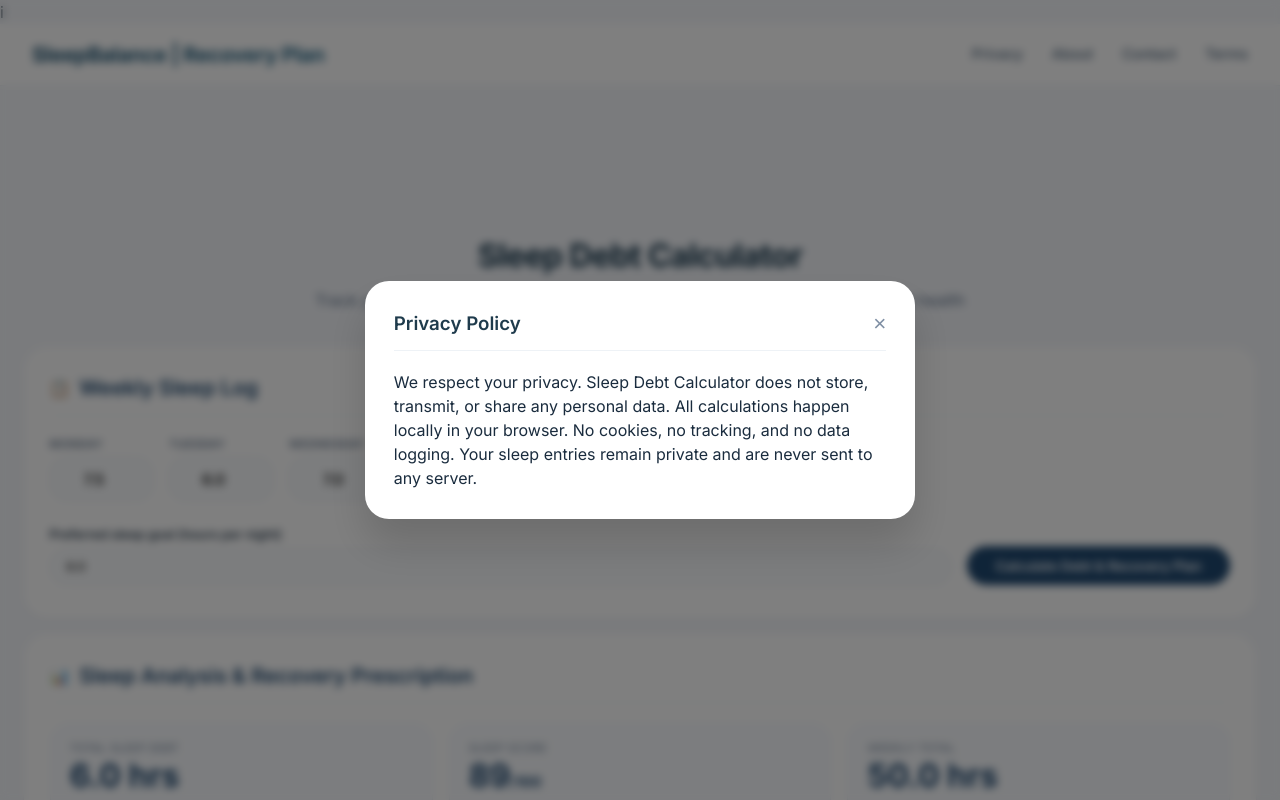
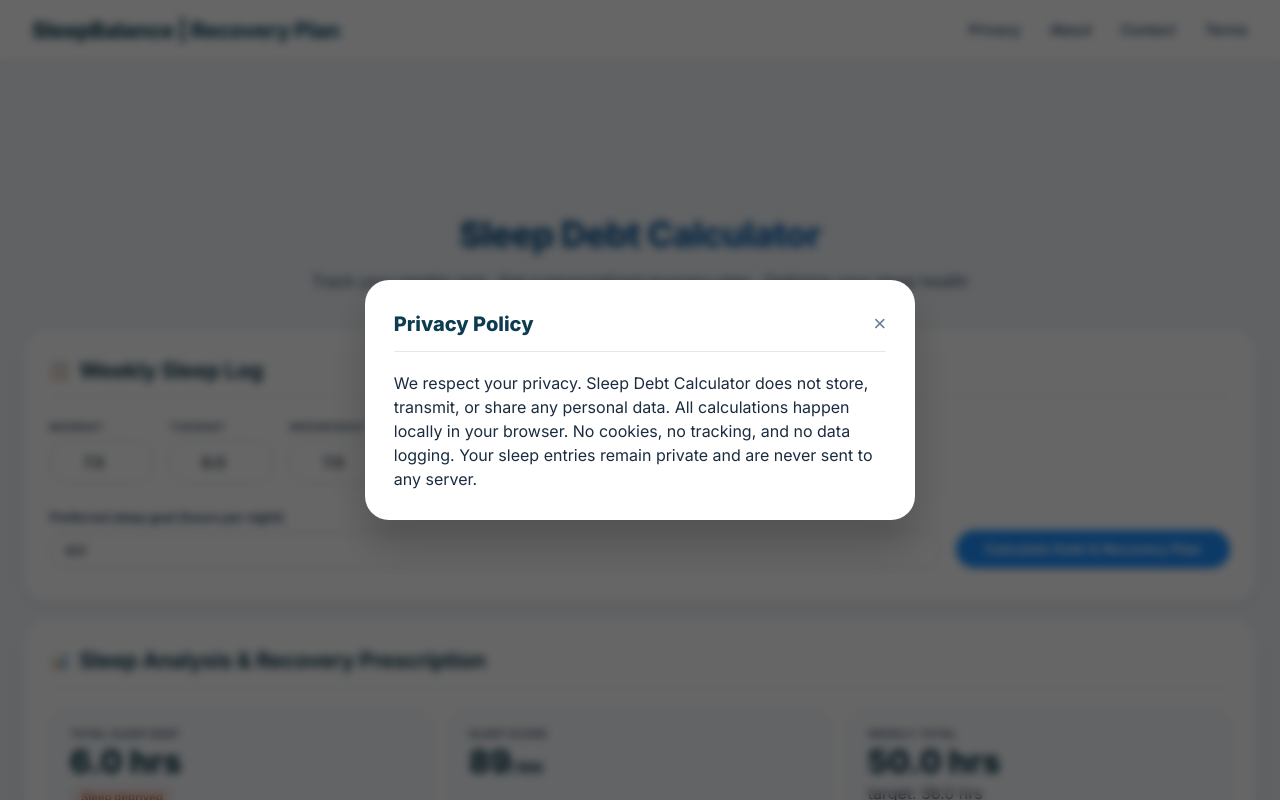
Before and after one commit to trumpone4-lang/sleep, a plain HTML site: page index.html in a window 1280 px wide. Both pictures are taken after a click on the button "Privacy". Shown: the top 800 px of the page. Drawn offline with Linux system fonts and the light colour scheme.

Commit message:
Refactor styles and update font weights in index.html
Updated various styles and font weights in index.html for improved aesthetics and consistency.

```diff
--- a/index.html
+++ b/index.html
@@ -1,4 +1,4 @@
-i<!DOCTYPE html>
+<!DOCTYPE html>
 <html lang="en">
 <head>
   <meta charset="UTF-8">
@@ -11,7 +11,7 @@ i<!DOCTYPE html>
 
   <link rel="preconnect" href="https://fonts.googleapis.com">
   <link rel="preconnect" href="https://fonts.gstatic.com" crossorigin>
-  <link href="https://fonts.googleapis.com/css2?family=Inter:opsz,wght@14..32,300;14..32,400;14..32,500;14..32,600;14..32,700&display=swap" rel="stylesheet">
+  <link href="https://fonts.googleapis.com/css2?family=Inter:opsz,wght@14..32,300;14..32,400;14..32,500;14..32,600;14..32,700;14..32,800&display=swap" rel="stylesheet">
 
   <style>
     * {
@@ -21,21 +21,26 @@ i<!DOCTYPE html>
     }
 
     body {
-      background: #f5f7fb;
-      font-family: 'Inter', -apple-system, BlinkMacSystemFont, Helvetica, Arial, sans-serif;
+      background: #f0f4f8;
+      font-family: 'Inter', -apple-system, BlinkMacSystemFont, 'Segoe UI', Helvetica, Arial, sans-serif;
       color: #1a2c3e;
       line-height: 1.5;
+      font-weight: 400;
+      font-size: 16px;
+      -webkit-font-smoothing: antialiased;
+      -moz-osx-font-smoothing: grayscale;
     }
 
     .top-nav {
       background: #ffffff;
-      border-bottom: 1px solid #e9edf2;
+      border-bottom: 1px solid #dce3ec;
       padding: 0.9rem 2rem;
       position: sticky;
       top: 0;
       z-index: 100;
-      background: rgba(255, 255, 255, 0.96);
+      background: rgba(255, 255, 255, 0.98);
       backdrop-filter: blur(2px);
+      box-shadow: 0 1px 3px rgba(0, 0, 0, 0.03);
     }
 
     .nav-container {
@@ -49,10 +54,10 @@ i<!DOCTYPE html>
     }
 
     .logo {
-      font-weight: 700;
-      font-size: 1.3rem;
+      font-weight: 800;
+      font-size: 1.35rem;
       letter-spacing: -0.3px;
-      background: linear-gradient(135deg, #1a4d6b, #2c6e8f);
+      background: linear-gradient(135deg, #0d3b4f, #1a5a7a);
       -webkit-background-clip: text;
       background-clip: text;
       color: transparent;
@@ -68,8 +73,8 @@ i<!DOCTYPE html>
       background: none;
       border: none;
       font-size: 0.9rem;
-      font-weight: 500;
-      color: #4a627a;
+      font-weight: 600;
+      color: #2c4a6e;
       cursor: pointer;
       padding: 0.4rem 0;
       transition: color 0.2s;
@@ -78,8 +83,8 @@ i<!DOCTYPE html>
     }
 
     .nav-btn:hover {
-      color: #1a4d6b;
-      border-bottom-color: #1a4d6b;
+      color: #1E90FF;
+      border-bottom-color: #1E90FF;
     }
 
     /* AdSense container styling - ready for Google Ads */
@@ -105,7 +110,7 @@ i<!DOCTYPE html>
       left: 0;
       width: 100%;
       height: 100%;
-      background: rgba(0, 0, 0, 0.5);
+      background: rgba(0, 0, 0, 0.6);
       backdrop-filter: blur(4px);
       z-index: 1000;
       display: flex;
@@ -126,7 +131,7 @@ i<!DOCTYPE html>
       max-width: 550px;
       width: 90%;
       border-radius: 1.5rem;
-      box-shadow: 0 25px 40px rgba(0, 0, 0, 0.15);
+      box-shadow: 0 25px 40px rgba(0, 0, 0, 0.2);
       padding: 1.8rem;
       max-height: 80vh;
       overflow-y: auto;
@@ -137,13 +142,14 @@ i<!DOCTYPE html>
       justify-content: space-between;
       align-items: center;
       margin-bottom: 1.2rem;
-      border-bottom: 1px solid #eef2f6;
+      border-bottom: 1px solid #e2e8f0;
       padding-bottom: 0.75rem;
     }
 
     .modal-header h3 {
-      font-weight: 600;
-      color: #1f3b4c;
+      font-weight: 800;
+      color: #0d3b4f;
+      font-size: 1.25rem;
     }
 
     .close-modal {
@@ -151,7 +157,11 @@ i<!DOCTYPE html>
       border: none;
       font-size: 1.4rem;
       cursor: pointer;
-      color: #7f8fa4;
+      color: #6b7c93;
+      transition: color 0.2s;
+    }
+    .close-modal:hover {
+      color: #1E90FF;
     }
 
     .container {
@@ -166,22 +176,27 @@ i<!DOCTYPE html>
     }
 
     .hero h1 {
-      font-size: 2rem;
-      font-weight: 700;
-      color: #1a3a4f;
+      font-size: 2.2rem;
+      font-weight: 800;
+      color: #0a2a3b;
       letter-spacing: -0.02em;
+      background: linear-gradient(135deg, #0a2a3b, #1E90FF);
+      -webkit-background-clip: text;
+      background-clip: text;
+      color: transparent;
     }
 
     .hero p {
-      color: #5b6f88;
+      color: #4a627a;
       margin-top: 0.5rem;
       font-size: 1rem;
+      font-weight: 500;
     }
 
     .card {
       background: #ffffff;
       border-radius: 1.5rem;
-      box-shadow: 0 4px 14px rgba(0, 0, 0, 0.02), 0 0 0 1px rgba(0, 0, 0, 0.02);
+      box-shadow: 0 4px 12px rgba(0, 0, 0, 0.04), 0 0 0 1px rgba(0, 0, 0, 0.03);
       padding: 1.6rem;
       transition: box-shadow 0.2s;
     }
@@ -191,14 +206,15 @@ i<!DOCTYPE html>
       align-items: center;
       gap: 0.6rem;
       margin-bottom: 1.25rem;
-      border-bottom: 1px solid #edf2f7;
+      border-bottom: 2px solid #eef2f8;
       padding-bottom: 0.7rem;
     }
 
     .card-header h2 {
-      font-size: 1.3rem;
-      font-weight: 600;
-      color: #1f4870;
+      font-size: 1.35rem;
+      font-weight: 700;
+      color: #0d3b4f;
+      letter-spacing: -0.2px;
     }
 
     .sleep-grid {
@@ -216,28 +232,29 @@ i<!DOCTYPE html>
 
     .input-item label {
       font-size: 0.7rem;
-      font-weight: 600;
+      font-weight: 700;
       text-transform: uppercase;
       letter-spacing: 0.5px;
-      color: #5c6f87;
+      color: #4a627a;
     }
 
     .input-item input {
-      background: #f9fbfd;
-      border: 1px solid #e2e8f0;
+      background: #ffffff;
+      border: 1px solid #cbd5e1;
       border-radius: 1rem;
       padding: 0.7rem 0.4rem;
       font-size: 0.95rem;
-      font-weight: 500;
+      font-weight: 600;
       text-align: center;
       font-family: 'Inter', monospace;
       transition: 0.2s;
+      color: #1a2c3e;
     }
 
     .input-item input:focus {
       outline: none;
-      border-color: #2c6e8f;
-      box-shadow: 0 0 0 3px rgba(44, 110, 143, 0.1);
+      border-color: #1E90FF;
+      box-shadow: 0 0 0 3px rgba(30, 144, 255, 0.15);
     }
 
     .goal-row {
@@ -255,39 +272,48 @@ i<!DOCTYPE html>
     }
 
     .goal-field label {
-      font-weight: 600;
+      font-weight: 700;
       font-size: 0.8rem;
       display: block;
       margin-bottom: 0.3rem;
-      color: #2c3e50;
+      color: #2c4a6e;
     }
 
     .goal-field input {
-      background: #f9fbfd;
-      border: 1px solid #e2e8f0;
+      background: #ffffff;
+      border: 1px solid #cbd5e1;
       border-radius: 1rem;
       padding: 0.6rem 1rem;
       width: 100%;
-      font-weight: 500;
+      font-weight: 600;
+      color: #1a2c3e;
+      transition: 0.2s;
+    }
+    .goal-field input:focus {
+      outline: none;
+      border-color: #1E90FF;
+      box-shadow: 0 0 0 3px rgba(30, 144, 255, 0.15);
     }
 
     .btn-calculate {
-      background: #1f4870;
+      background: #1E90FF;
       border: none;
       color: white;
-      font-weight: 600;
+      font-weight: 700;
       padding: 0.7rem 1.8rem;
       border-radius: 2rem;
       cursor: pointer;
       font-size: 0.85rem;
       transition: all 0.2s;
       font-family: inherit;
-      box-shadow: 0 1px 2px rgba(0, 0, 0, 0.05);
+      box-shadow: 0 2px 4px rgba(0, 0, 0, 0.08);
+      letter-spacing: 0.3px;
     }
 
     .btn-calculate:hover {
-      background: #0f3557;
+      background: #0d6ed9;
       transform: translateY(-1px);
+      box-shadow: 0 4px 8px rgba(0, 0, 0, 0.12);
     }
 
     .results-area {
@@ -305,25 +331,27 @@ i<!DOCTYPE html>
     }
 
     .stat-card {
-      background: #f9fbfe;
+      background: #f8fafc;
       border-radius: 1.2rem;
       padding: 1rem 1.2rem;
       flex: 1;
       min-width: 140px;
-      border: 1px solid #eef2f8;
+      border: 1px solid #e2e8f0;
+      box-shadow: 0 1px 2px rgba(0, 0, 0, 0.02);
     }
 
     .stat-label {
       font-size: 0.7rem;
       text-transform: uppercase;
-      color: #6c7f96;
+      color: #4a627a;
       letter-spacing: 0.3px;
+      font-weight: 700;
     }
 
     .stat-value {
       font-size: 2rem;
-      font-weight: 700;
-      color: #1f4870;
+      font-weight: 800;
+      color: #0d3b4f;
       line-height: 1.2;
     }
 
@@ -332,7 +360,7 @@ i<!DOCTYPE html>
       background: #eef2fa;
       padding: 0.2rem 0.7rem;
       border-radius: 30px;
-      font-weight: 600;
+      font-weight: 700;
       font-size: 0.7rem;
       margin-top: 0.3rem;
     }
@@ -346,17 +374,19 @@ i<!DOCTYPE html>
       justify-content: space-between;
       font-size: 0.75rem;
       margin-bottom: 0.3rem;
+      font-weight: 600;
+      color: #2c4a6e;
     }
 
     .progress-bar-bg {
       background: #e2e8f0;
       border-radius: 30px;
-      height: 8px;
+      height: 10px;
       overflow: hidden;
     }
 
     .progress-fill {
-      background: linear-gradient(90deg, #c2410c, #9b2c1d);
+      background: linear-gradient(90deg, #1E90FF, #0d6ed9);
       width: 0%;
       height: 100%;
       border-radius: 30px;
@@ -364,11 +394,14 @@ i<!DOCTYPE html>
     }
 
     .explanation-box {
-      background: #f1f6fd;
+      background: #f0f6fa;
       border-radius: 1rem;
       padding: 1rem;
       margin: 1rem 0;
       font-size: 0.85rem;
+      border-left: 3px solid #1E90FF;
+      color: #1a2c3e;
+      font-weight: 500;
     }
 
     .recovery-plan {
@@ -381,7 +414,7 @@ i<!DOCTYPE html>
 
     .recovery-plan h4 {
       font-size: 1rem;
-      font-weight: 700;
+      font-weight: 800;
       color: #1e5631;
       margin-bottom: 0.75rem;
     }
@@ -398,6 +431,8 @@ i<!DOCTYPE html>
       gap: 0.6rem;
       align-items: flex-start;
       font-size: 0.85rem;
+      color: #1a3a2a;
+      font-weight: 500;
     }
 
     .recovery-steps li:last-child {
@@ -405,7 +440,7 @@ i<!DOCTYPE html>
     }
 
     .step-marker {
-      font-weight: 700;
+      font-weight: 800;
       color: #2c6e4f;
       min-width: 28px;
     }
@@ -422,38 +457,46 @@ i<!DOCTYPE html>
       border-radius: 30px;
       padding: 0.3rem 1rem;
       font-size: 0.75rem;
-      font-weight: 500;
+      font-weight: 600;
       box-shadow: 0 1px 2px rgba(0, 0, 0, 0.02);
-      border: 1px solid #e9edf2;
+      border: 1px solid #dce3ec;
+      color: #1a5a7a;
+      transition: all 0.2s;
+    }
+    .info-chip:hover {
+      border-color: #1E90FF;
+      color: #1E90FF;
     }
 
     .recommend {
       background: #eef5ea;
-      border-left: 3px solid #2c6e4f;
+      border-left: 4px solid #2c6e4f;
       padding: 0.8rem 1rem;
       border-radius: 0.8rem;
       font-size: 0.85rem;
-      font-weight: 500;
+      font-weight: 600;
+      color: #1e3a2a;
     }
 
     hr {
       margin: 1rem 0;
       border: none;
       height: 1px;
-      background: #eef2f6;
+      background: #e2e8f0;
     }
 
     .disclaimer {
       font-size: 0.7rem;
-      color: #7d8eaa;
+      color: #6b7c93;
       text-align: center;
       margin-top: 1.5rem;
+      font-weight: 400;
     }
 
     footer {
       margin-top: 2rem;
       text-align: center;
-      border-top: 1px solid #e9edf2;
+      border-top: 1px solid #dce3ec;
       padding-top: 1.8rem;
     }
 
@@ -477,6 +520,9 @@ i<!DOCTYPE html>
       }
       .adsense-container {
         padding: 0 1rem;
+      }
+      .hero h1 {
+        font-size: 1.8rem;
       }
     }
 
@@ -859,4 +905,4 @@ i<!DOCTYPE html>
   init();
 </script>
 </body>
-</html>
+  </html>
```
